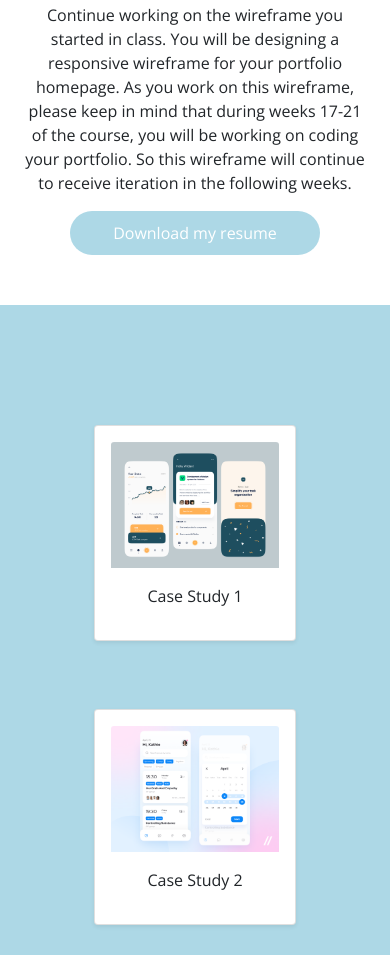
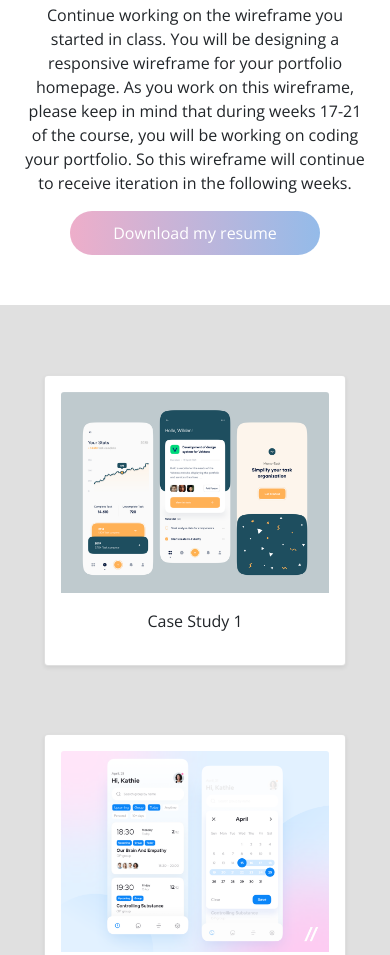
Before and after one commit to addingtonkel/KAUXPortfolio2021, a plain HTML site: page index.html in a window 390 px wide. Shown: the part 424-1379 px from the top of the page. Drawn offline with nearby package versions, Linux system fonts and the light colour scheme.

Commit message:
Card media queries, update download button and hero image height

```diff
--- a/css/index.css
+++ b/css/index.css
@@ -18,6 +18,7 @@ body {
 
 .profileImage img {
     max-width: 200px;
+    max-height: 200px;
     margin: 0 auto;
 }
 
@@ -41,13 +42,13 @@ body {
 .btn-primary {
     border-radius: 50px;
     padding: 10px 20px;
-    background-color:lightblue;
+    background: linear-gradient(90deg, rgba(238,174,202,1) 0%, rgba(148,187,233,1) 100%);
     border: none;
     max-width: 250px;
 }
 
 .caseStudies {
-    background-color: lightblue;
+    background-color: #e0e0e0;
 }
 
 .caseStudyContainer {
@@ -63,15 +64,18 @@ body {
 
 /* Media Queries */
 
-/* @media only screen and (max-width: 768px) {
-    .caseStudyCard {
-        margin-bottom: 40px;
-        margin-left: 0;
+@media only screen and (max-width: 768px) {
+    .caseStudyContainer {
+        padding: 50px 0;
+        max-width: 1200px;
+        margin: 0 auto;
     }
   }
 
   @media only screen and (max-width: 992px) {
-    .caseStudyCard {
-        margin-left: 10px;
+    .caseStudyContainer {
+        padding: 50px 0;
+        max-width: 1200px;
+        margin: 0 auto;
     }
-  } */
+  }
```
